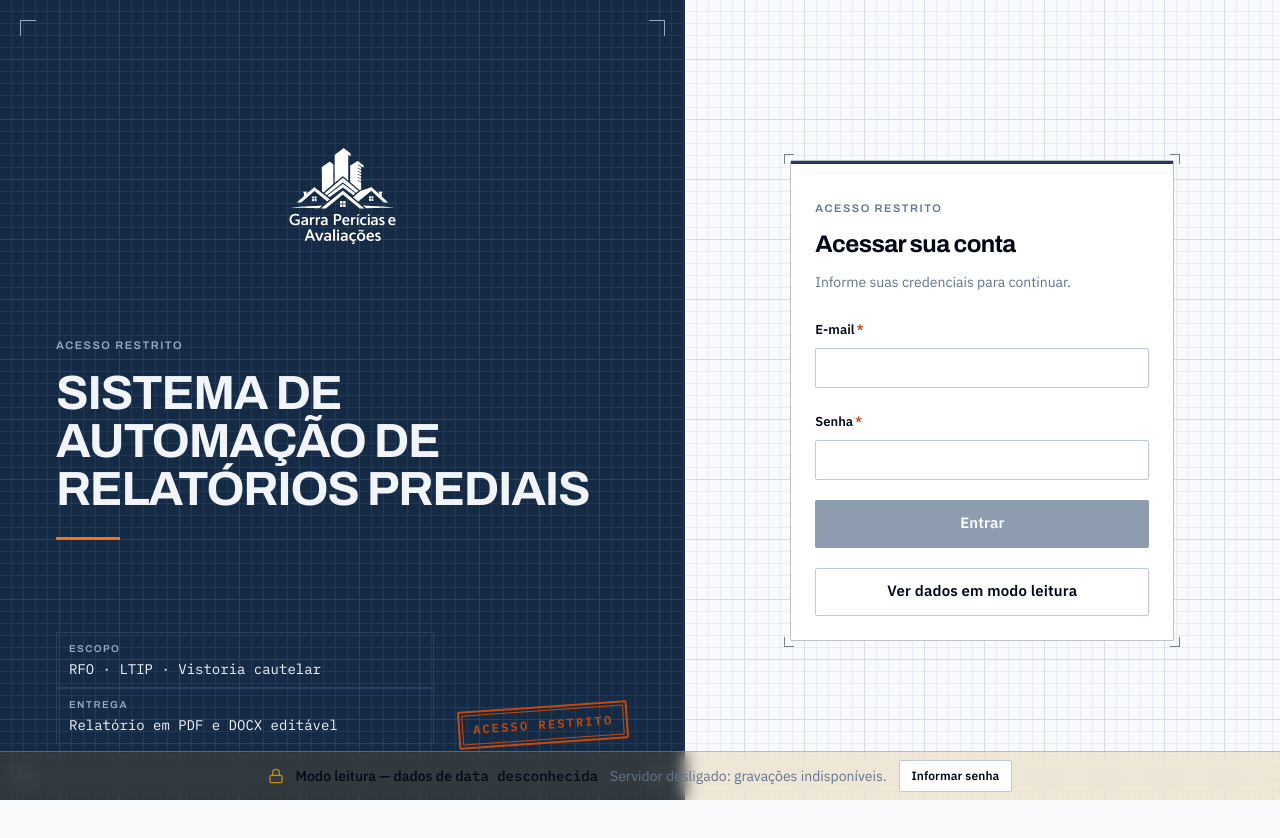
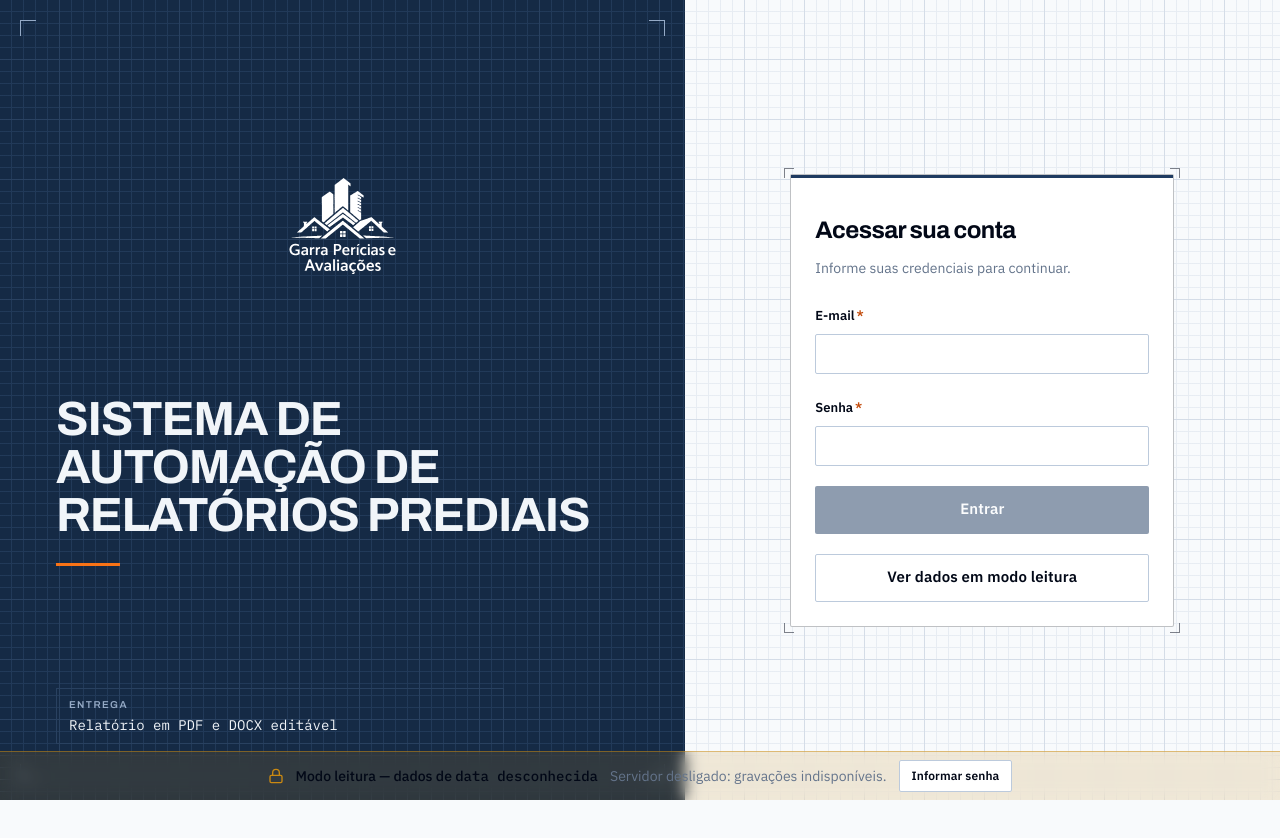
Before and after one commit to rafaelroriz-age/garra-engenharia, a Next.js app in the folder 03_frontend/: page /login in a window 1280 px wide. Shown: the top 838 px of the page. Built offline with nearby package versions, Linux system fonts and the light colour scheme; no server answers.

Commit message:
fix(frontend): remove 'Acesso restrito' e 'Escopo' das telas de login
Co-Authored-By: Claude Sonnet 5.5 <noreply@anthropic.com>

```diff
--- a/03_frontend/app/(auth)/layout.tsx
+++ b/03_frontend/app/(auth)/layout.tsx
@@ -1,10 +1,9 @@
 import { Logo } from "@/components/brand/logo";
 import { RegistroMarks } from "@/components/prancha/registro-marks";
-import { Stamp } from "@/components/prancha/stamp";
 
 /**
  * Layout de autenticação "prancha": à esquerda (desktop) uma folha em tinta
- * com malha milimetrada e o selo/carimbo da prancha; à direita o formulário
+ * com malha milimetrada e o selo da prancha; à direita o formulário
  * sobre papel milimetrado. No mobile, só o formulário.
  */
 export default function AuthLayout({ children }: { children: React.ReactNode }) {
@@ -17,29 +16,19 @@ export default function AuthLayout({ children }: { children: React.ReactNode })
         <Logo variant="horizontal" />
 
         <div className="max-w-xl">
-          <p className="rotulo text-sidebar-muted">Acesso restrito</p>
-          <p className="display-wide mt-4 text-4xl font-bold uppercase leading-[1.02] tracking-tight xl:text-5xl">
+          <p className="display-wide text-4xl font-bold uppercase leading-[1.02] tracking-tight xl:text-5xl">
             Sistema de Automação de Relatórios Prediais
           </p>
           <div aria-hidden="true" className="mt-6 h-[3px] w-16 bg-sinal" />
         </div>
 
         {/* Selo da prancha (title block) */}
-        <div className="flex items-end justify-between gap-6">
-          <dl className="grid w-full max-w-md grid-cols-3 border border-sidebar-border text-left">
-            <div className="col-span-3 border-b border-sidebar-border px-3 py-2">
-              <dt className="rotulo text-[0.625rem] text-sidebar-muted">Escopo</dt>
-              <dd className="dado mt-0.5 text-sm">RFO · LTIP · Vistoria cautelar</dd>
-            </div>
-            <div className="col-span-3 border-t border-sidebar-border px-3 py-2">
-              <dt className="rotulo text-[0.625rem] text-sidebar-muted">Entrega</dt>
-              <dd className="dado mt-0.5 text-sm">Relatório em PDF e DOCX editável</dd>
-            </div>
-          </dl>
-          <Stamp tone="sinal" className="shrink-0">
-            Acesso restrito
-          </Stamp>
-        </div>
+        <dl className="w-full max-w-md border border-sidebar-border text-left">
+          <div className="px-3 py-2">
+            <dt className="rotulo text-[0.625rem] text-sidebar-muted">Entrega</dt>
+            <dd className="dado mt-0.5 text-sm">Relatório em PDF e DOCX editável</dd>
+          </div>
+        </dl>
       </aside>
 
       <div className="prancha-grid relative flex items-center justify-center px-4 py-10 sm:px-8">
--- a/03_frontend/app/(auth)/login/page.tsx
+++ b/03_frontend/app/(auth)/login/page.tsx
@@ -48,7 +48,6 @@ export default function LoginPage() {
       <div aria-hidden="true" className="h-[3px] w-full bg-primary" />
       <CardHeader className="space-y-3 pb-5">
         <Logo variant="principal" className="mx-auto mb-2 lg:hidden" />
-        <span className="rotulo">Acesso restrito</span>
         <CardTitle className="display-wide text-2xl font-bold">Acessar sua conta</CardTitle>
         <CardDescription>Informe suas credenciais para continuar.</CardDescription>
       </CardHeader>
```
